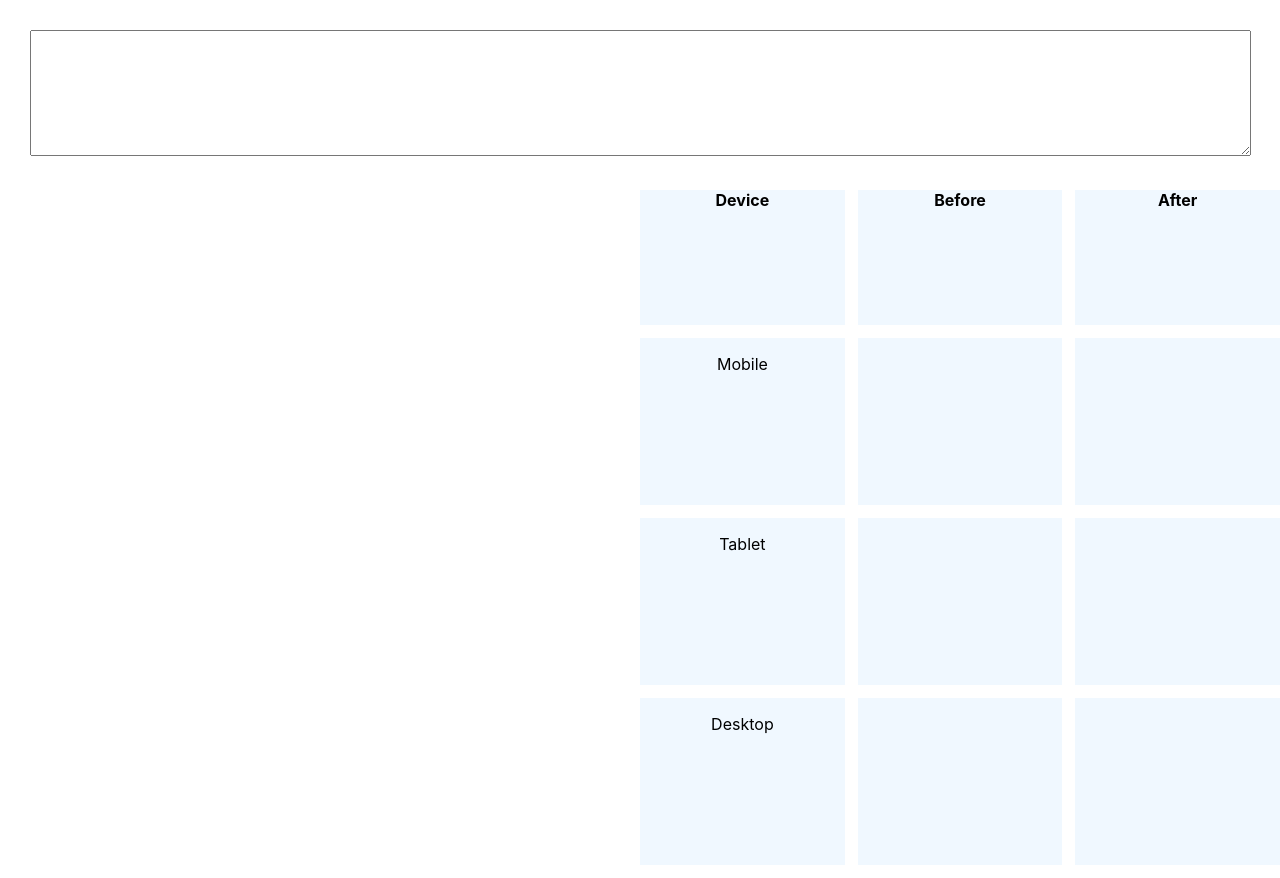
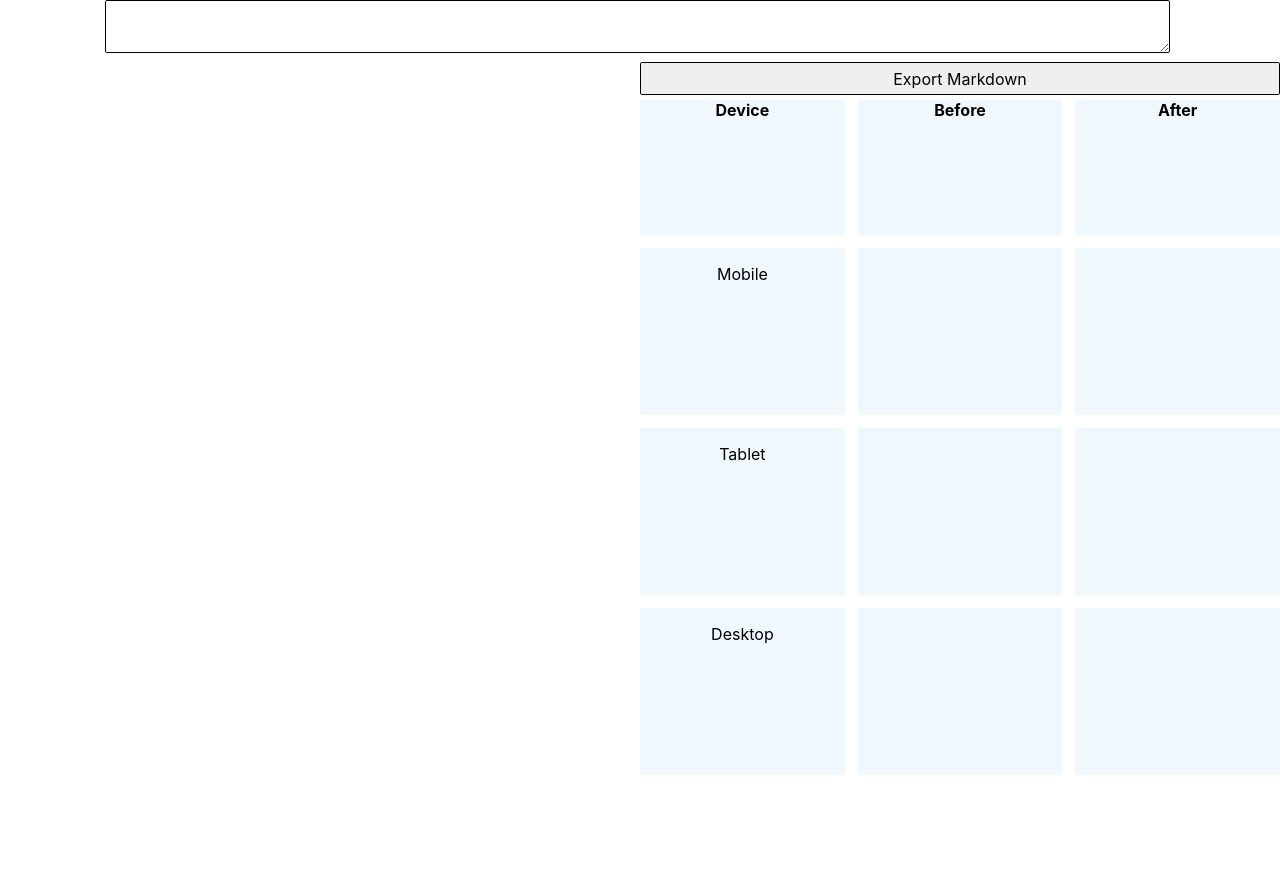
Before and after one commit to mollimoll/before-and-after, a React (Create React App) app: page / in a window 1280 px wide. After the commit the page ends 800 px from the top, so only its background shows below. Built offline with nearby package versions, Linux system fonts and the light colour scheme.

Commit message:
Add export button and some styling

```diff
--- /dev/null
+++ b/src/components/Button.tsx
@@ -0,0 +1,24 @@
+import styled from 'styled-components';
+
+const StyledButton = styled.button`
+  display: inline-block;
+  padding: 0.35em 1.2em;
+  border: 0.1em solid #000000;
+  margin: 0 0.3em 0.3em 0;
+  border-radius: 0.12em;
+  box-sizing: border-box;
+  text-align: center;
+  transition: all 0.2s;
+  width: 100%;
+  font-size: inherit;
+  font-family: inherit;
+
+  :hover {
+    color: #000000;
+    background-color: #ffffff;
+  }
+`;
+
+export const Button = ({ children, handleClick }) => (
+  <StyledButton onClick={handleClick}>{children}</StyledButton>
+);
--- a/src/components/DropZone.tsx
+++ b/src/components/DropZone.tsx
@@ -1,5 +1,9 @@
 import { useReducer } from 'react';
 import styled from 'styled-components';
+import { Button } from './Button';
+
+const ADD_BEFORE_IMG = 'ADD_BEFORE_IMG';
+const ADD_AFTER_IMG = 'ADD_AFTER_IMG';
 
 const Container = styled.div`
   text-align: center;
@@ -15,70 +19,55 @@ const StyledCell = styled.div`
   background-color: aliceblue;
 `;
 
+const StyledImg = styled.img`
+  margin: 16px;
+  max-height: 30vh;
+  vertical-align: bottom;
+`;
+
 type CellProps = {
   name: string;
   action?: string;
   dispatch?: React.Dispatch<any>;
-  before?: boolean;
-  after?: boolean;
   children: JSX.Element[] | JSX.Element;
 };
 
-const Cell = ({
-  name,
-  action,
-  dispatch,
-  before,
-  after,
-  children,
-}: CellProps) => {
-  const handleDragEnter = (e: Drag) => {
+type Drag = React.DragEvent<HTMLDivElement>;
+
+const Cell = ({ name, action, dispatch, children }: CellProps) => {
+  const defaultDrag = (e: Drag) => {
     e.preventDefault();
     e.stopPropagation();
   };
-  const handleDragLeave = (e: Drag) => {
-    e.preventDefault();
-    e.stopPropagation();
-  };
-  const handleDragOver = (e: Drag) => {
-    e.preventDefault();
-    e.stopPropagation();
-  };
+
   const handleDrop = (e: Drag) => {
     e.preventDefault();
-    console.log(e.dataTransfer.getData('text/uri-list'));
     dispatch &&
       dispatch({
         type: action,
         name,
         imgSrc: e.dataTransfer.getData('text/uri-list'),
       });
-    console.log('dropped', name, 'before? ', before, 'after? ', after);
     e.stopPropagation();
   };
 
   return (
     <StyledCell
       onDrop={(e: Drag) => handleDrop(e)}
-      onDragOver={(e: Drag) => handleDragOver(e)}
-      onDragEnter={(e: Drag) => handleDragEnter(e)}
-      onDragLeave={(e: Drag) => handleDragLeave(e)}
+      onDragOver={(e: Drag) => defaultDrag(e)}
+      onDragEnter={(e: Drag) => defaultDrag(e)}
+      onDragLeave={(e: Drag) => defaultDrag(e)}
     >
       {children}
     </StyledCell>
   );
 };
 
-type Drag = React.DragEvent<HTMLDivElement>;
-
 const dummyCellData = {
   Mobile: { beforeImg: '', afterImg: '' },
   Tablet: { beforeImg: '', afterImg: '' },
   Desktop: { beforeImg: '', afterImg: '' },
 };
-
-const ADD_BEFORE_IMG = 'ADD_BEFORE_IMG';
-const ADD_AFTER_IMG = 'ADD_AFTER_IMG';
 
 const reducer = (state, action) => {
   switch (action.type) {
@@ -97,17 +86,14 @@ const reducer = (state, action) => {
   }
 };
 
-const StyledImg = styled.img`
-  margin: 16px;
-  max-height: 30vh;
-  vertical-align: bottom;
-`;
-
 export const DropZone = () => {
   const [data, dispatch] = useReducer(reducer, dummyCellData);
+  console.log(data);
 
   const headerRow = ['Device', 'Before', 'After'];
   return (
+    <>
+      <Button handleClick={() => console.log(data)}>Export Markdown</Button>
       <Container>
         {headerRow.map((name) => (
           <Cell name={name}>
@@ -121,15 +107,16 @@ export const DropZone = () => {
               <Cell name={key}>
                 <p>{key}</p>
               </Cell>
-            <Cell name={key} dispatch={dispatch} action={ADD_BEFORE_IMG} before>
+              <Cell name={key} dispatch={dispatch} action={ADD_BEFORE_IMG}>
                 <StyledImg key={beforeImg} src={beforeImg} id={beforeImg} />
               </Cell>
-            <Cell name={key} dispatch={dispatch} action={ADD_AFTER_IMG} after>
+              <Cell name={key} dispatch={dispatch} action={ADD_AFTER_IMG}>
                 <StyledImg key={afterImg} src={afterImg} id={afterImg} />
               </Cell>
             </>
           );
         })}
       </Container>
+    </>
   );
 };
--- a/src/components/Input.tsx
+++ b/src/components/Input.tsx
@@ -19,6 +19,17 @@ const extractNamesAndUrls = (inputText: string): ImageData[] =>
     url: getTextInFinalParentheses(text),
   }));
 
+const TextArea = styled.textarea`
+  font-size: inherit;
+  font-family: inherit;
+  margin: 30px;
+  width: 80vw;
+  padding: 0.35em 1.2em;
+  border: 0.1em solid #000000;
+  margin: 0 0.3em 0.3em 0;
+  border-radius: 0.12em;
+`;
+
 export type ImageData = {
   imageName: string;
   url: string;
@@ -28,10 +39,6 @@ type Props = {
   onChange: Dispatch<SetStateAction<ImageData[]>>;
 };
 
-const TextArea = styled.textarea`
-  margin: 30px;
-`;
-
 export const Input = ({ onChange }: Props) => {
   const handleChange = (e: React.ChangeEvent<HTMLTextAreaElement>) => {
     const imageData = extractNamesAndUrls(e.target.value);
@@ -39,5 +46,5 @@ export const Input = ({ onChange }: Props) => {
     onChange(imageData);
   };
 
-  return <TextArea rows={8} cols={150} onChange={handleChange} />;
+  return <TextArea onChange={handleChange} />;
 };
```
Also changed, not shown: src/utils/table.ts (added, +10 -0 lines). Lines whose indentation alone changed are shown as unchanged.
